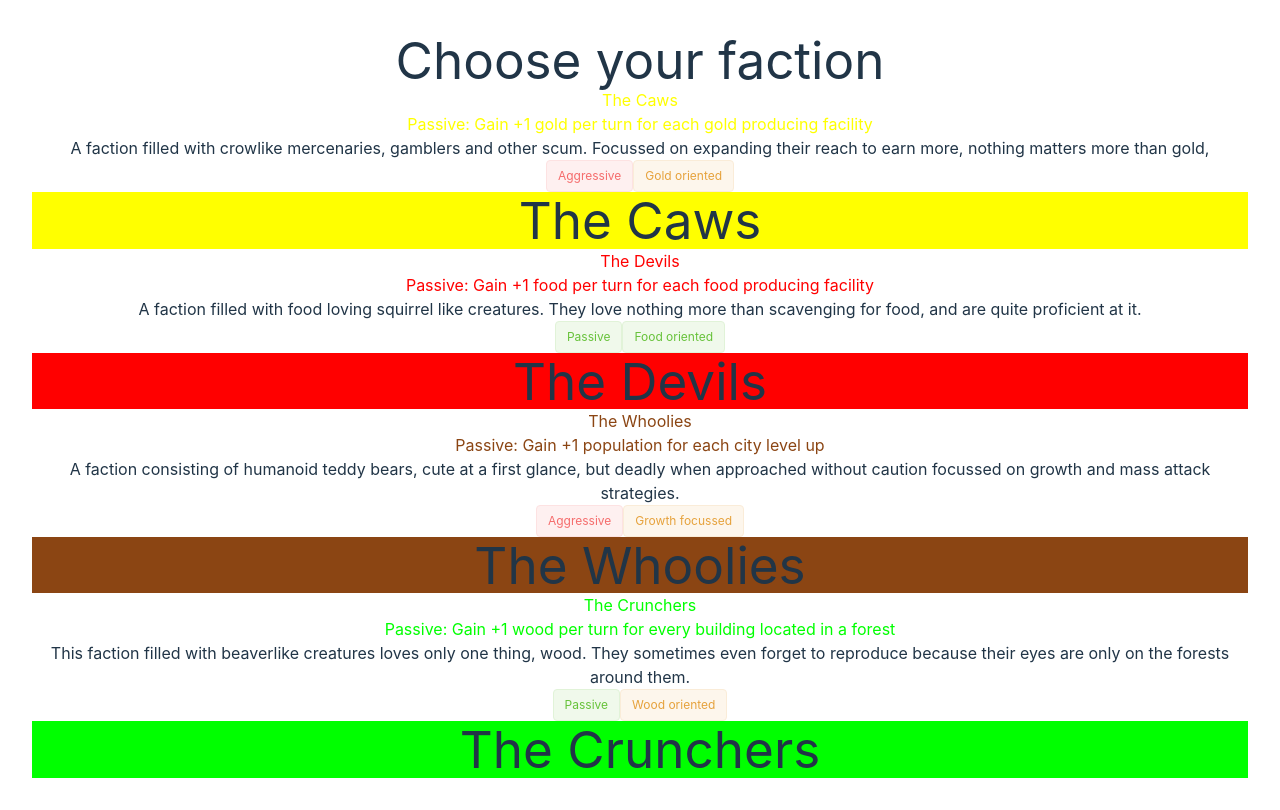
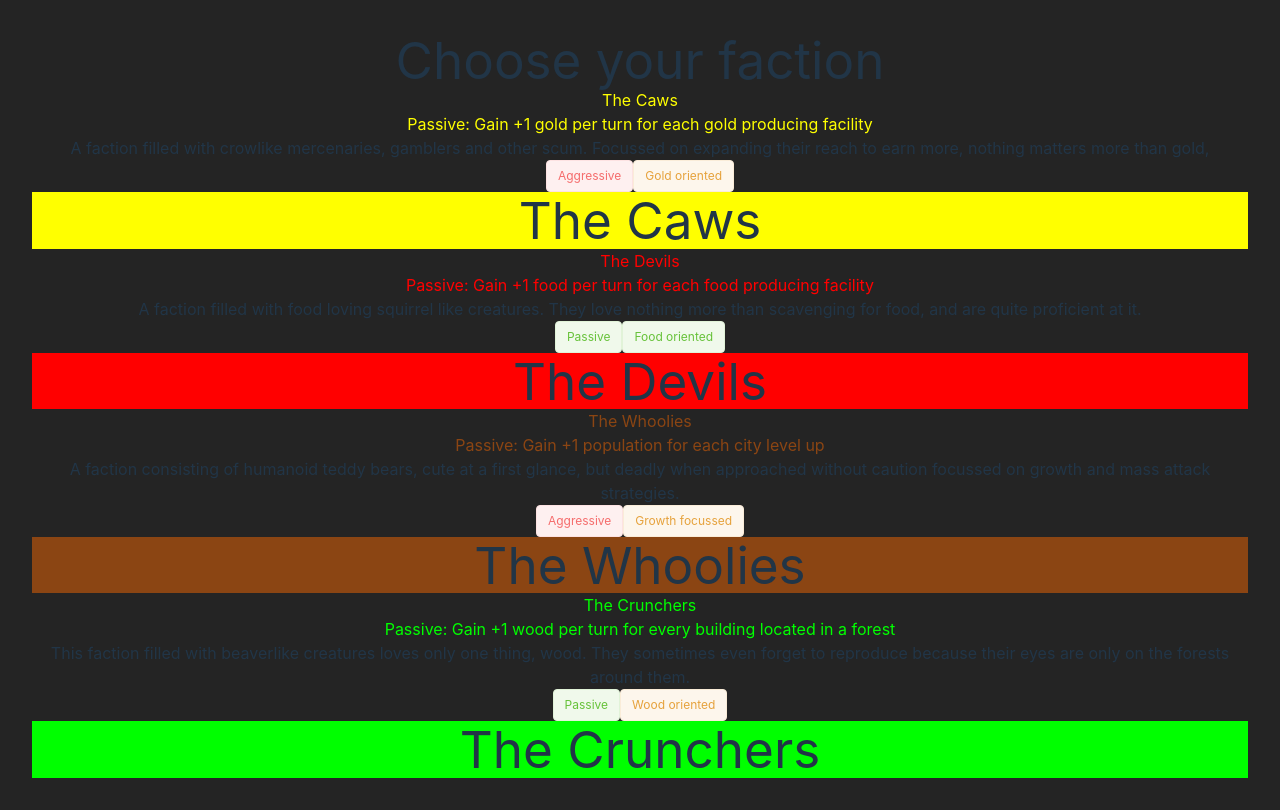
Before and after one commit to Rywo/aodtool, a Vue app: page / in a window 1280 px wide. Built offline with nearby package versions, Linux system fonts and the light colour scheme; what vue-sweetalert2 would draw is missing.

Commit message:
added color
bg

```diff
--- a/src/App.vue
+++ b/src/App.vue
@@ -547,6 +547,9 @@ their eyes are only on the forests around them.`,
 </script>
 
 <style>
+body{
+  background-color: #242424;
+}
 .el-collapse-item__header {
   background-color: #151515 !important;
   border: none !important;
--- a/src/style.css
+++ b/src/style.css
@@ -10,7 +10,7 @@
 
   color-scheme: light dark;
   color: rgba(255, 255, 255, 0.87);
-  background-color: #242424;
+  background-color: #252525;
 
   font-synthesis: none;
   text-rendering: optimizeLegibility;
```
